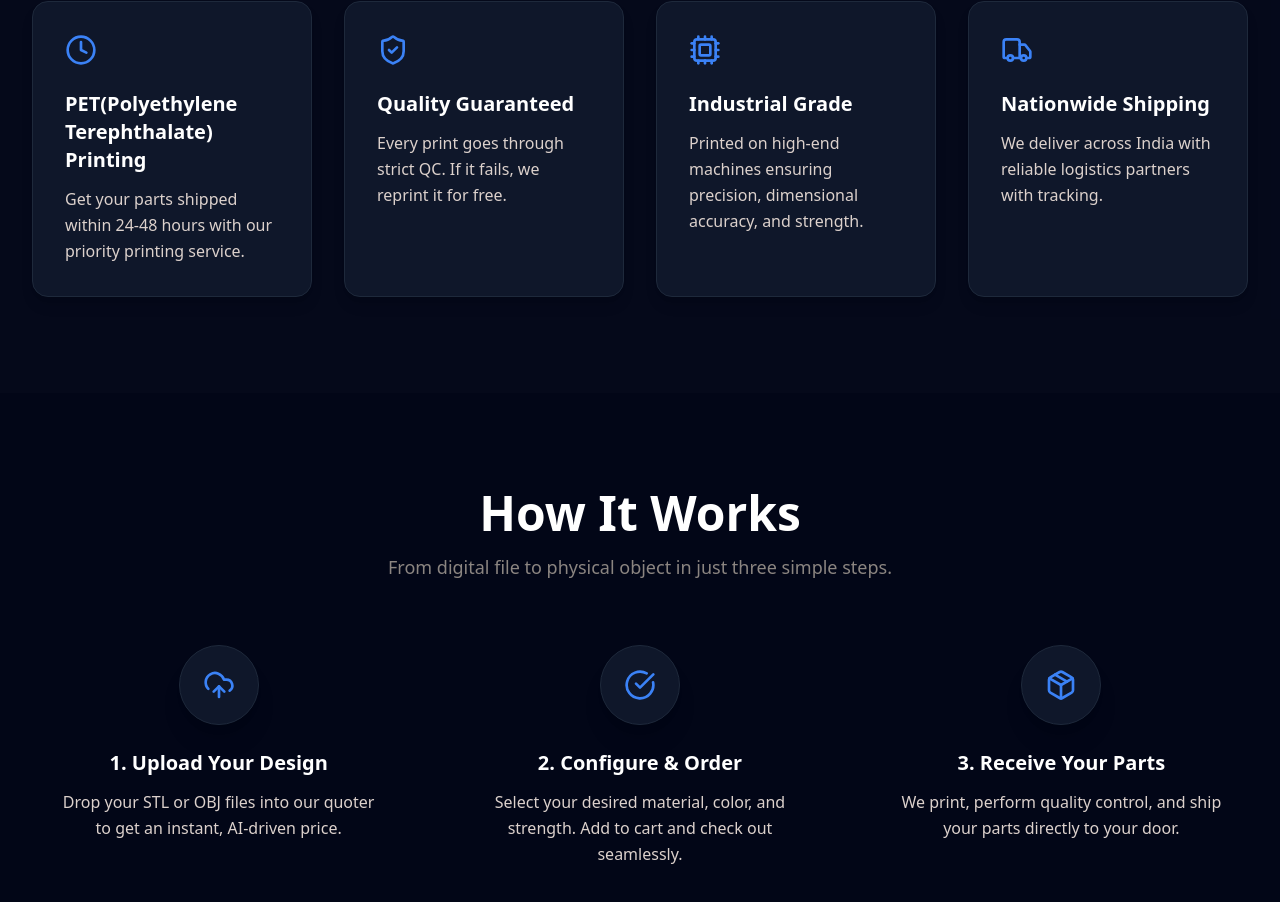
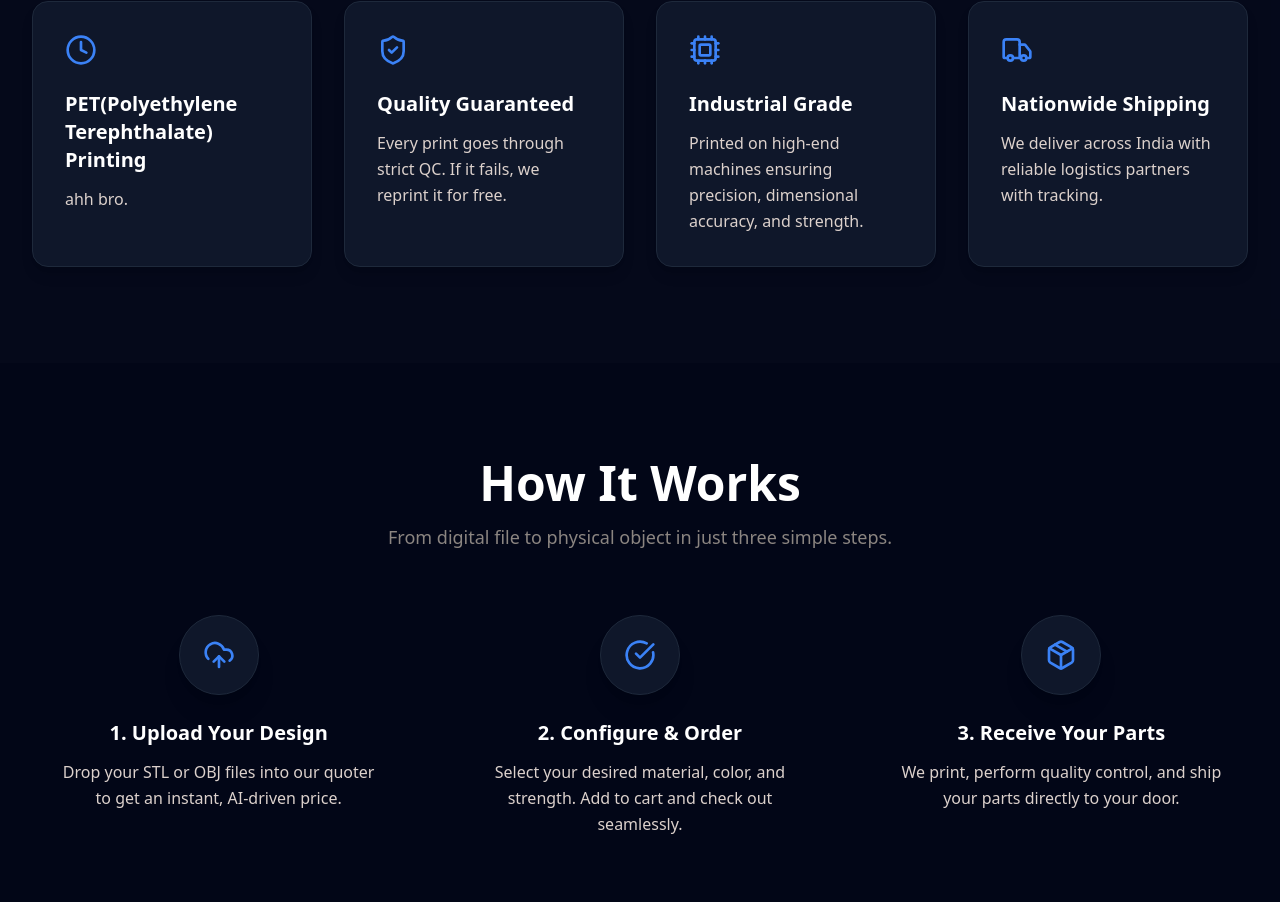
Before and after one commit to Gautham479/Pachi, a Next.js app: page / in a window 1280 px wide. Shown: the part 2476-3378 px from the top of the page. Built offline with nearby package versions, Linux system fonts and the light colour scheme.

Commit message:
why choose us changing

```diff
--- a/components/Features.jsx
+++ b/components/Features.jsx
@@ -6,7 +6,7 @@ export default function Features() {
     {
       icon: <Clock className="w-8 h-8 text-primary-500" />,
       title: "PET(Polyethylene Terephthalate) Printing",
-      desc: "Get your parts shipped within 24-48 hours with our priority printing service."
+      desc: "ahh bro."
     },
     {
       icon: <ShieldCheck className="w-8 h-8 text-primary-500" />,
```
